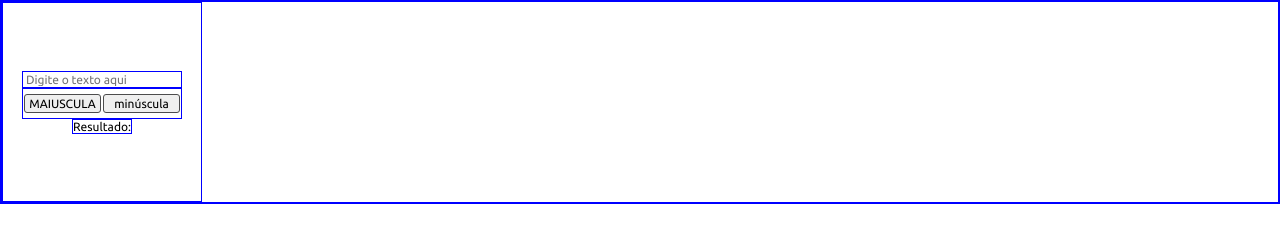
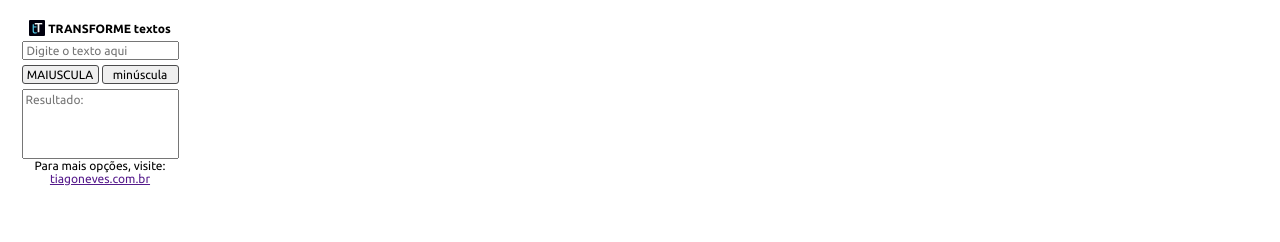
Before and after one commit to AlexandreBispoSantana/extTransformeTexto, a browser extension: page index.html in a window 1280 px wide. Drawn offline with Linux system fonts and the light colour scheme.

Commit message:
Projeto Transforme textos versão final

```diff
--- a/index.html
+++ b/index.html
@@ -17,6 +17,14 @@
   </head>
   <body>
     <div class="container-pai">
+      <div class="container-filho" >
+
+        <img src="./icons/Logo-tT-vetor-16.png" alt="Logo" />
+
+
+        <p style="font-weight: bold">TRANSFORME textos</p>
+      </div>
+
       <input
         type="text"
         name="text"
@@ -28,7 +36,13 @@
         <button type="button" class="btn" id="btnMaiuscula">MAIUSCULA</button>
         <button type="button" class="btn" id="btnMinusculo">minúscula</button>
       </div>
-      <div name="Resultado" class="resultado" id="resultado">Resultado:</div>
+      <textarea
+        name="resultado"
+        id="input-resultado"
+        class="input-resultado"
+        placeholder="Resultado:"
+      ></textarea>
+      <p>Para mais opções, visite: <a href="">tiagoneves.com.br</a></p>
     </div>
     <script src="script.js"></script>
   </body>
--- a/script.js
+++ b/script.js
@@ -2,13 +2,13 @@
 window.document.addEventListener("DOMContentLoaded", () => {
   document.getElementById("btnMaiuscula").addEventListener("click", () => {
     let inputText = document.getElementById("input-text").value;
-    document.getElementById("resultado").innerHTML = inputText.toUpperCase();
+    document.getElementById("input-resultado").innerHTML = inputText.toUpperCase();
   });
 });
 
 window.document.addEventListener("DOMContentLoaded", () => {
   document.getElementById("btnMinusculo").addEventListener("click", () => {
     let inputText = document.getElementById("input-text").value;
-    document.getElementById("resultado").innerHTML = inputText.toLowerCase();
+    document.getElementById("input-resultado").innerHTML = inputText.toLowerCase();
   });
 });
--- a/style.css
+++ b/style.css
@@ -5,8 +5,6 @@
   /* Fontes Google */
   font-family: "Ubuntu", sans-serif;
   font-size: 12px;
-
-  border: solid 1px blue;
 }
 
 .container-pai {
@@ -18,12 +16,43 @@
   flex-direction: column;
   align-items: center;
   justify-content: center;
+  text-align: center;
 }
 
+.container-filho {
+  display: flex;
+  flex-direction: row;
+  align-items: center;
+  justify-content: space-around;
+  margin: 5px;
+  gap: 3px;
+}
+
+
+
 .input-text {
-  width: 160px;
+  width: 157px;
   padding: 1px 3px;
   outline: none;
+}
+
+#input-resultado {
+  width: 157px;
+  height: 70px;
+  padding: 3px;
+  outline: none;
+  resize: none; /* impede redimensionamento */
+  font-family: "Ubuntu", sans-serif;
+  font-size: 12px;
+  text-align: left;
+
+  display: flex;
+  align-items: flex-start; /* garante texto no topo */
+  justify-content: flex-start;
+}
+
+#input-resultado::placeholder {
+  text-align: left;
 }
 
 .container-button {
```
Also changed, not shown: icons/Logo-tT-vetor-128.png (added), icons/Logo-tT-vetor-16.png (added), icons/Logo-tT-vetor-300.png (added), icons/Logo-tT-vetor-48.png (added), manifest.json.
